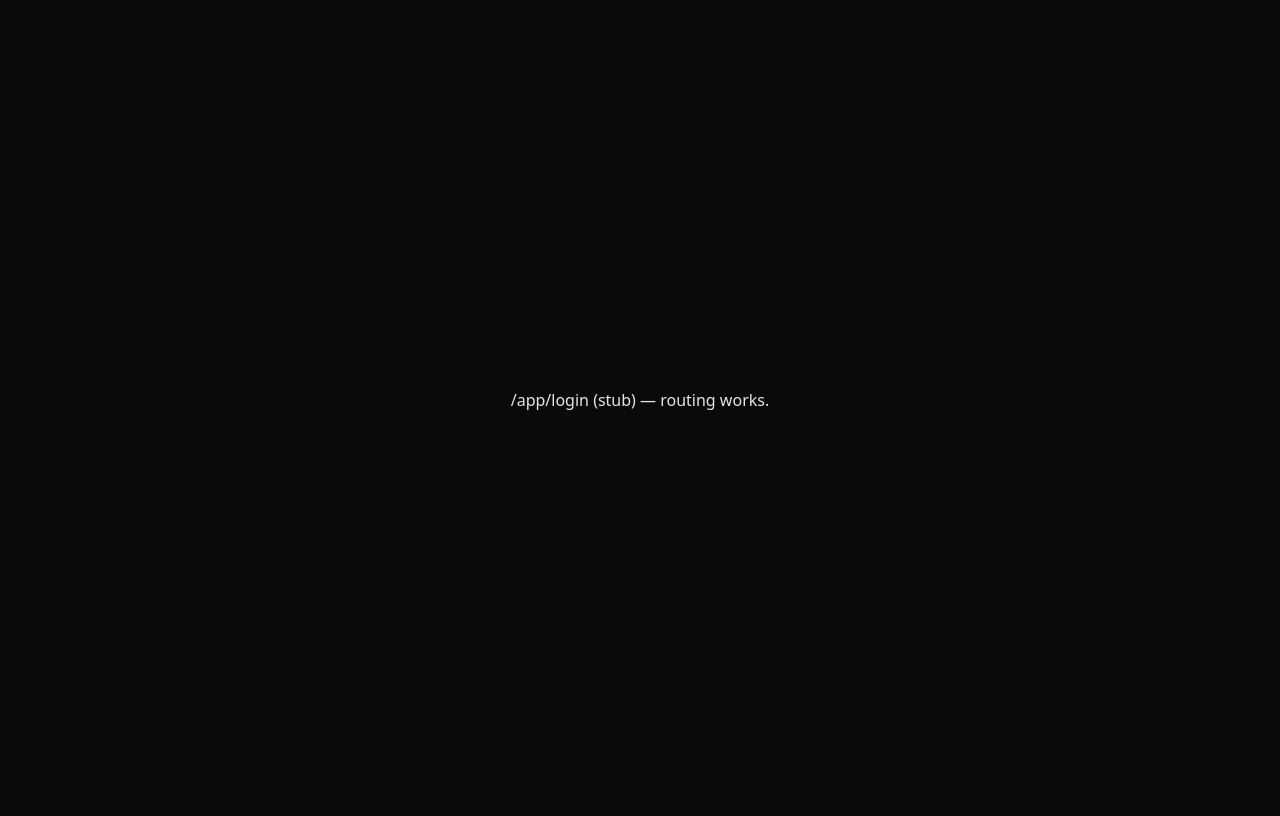
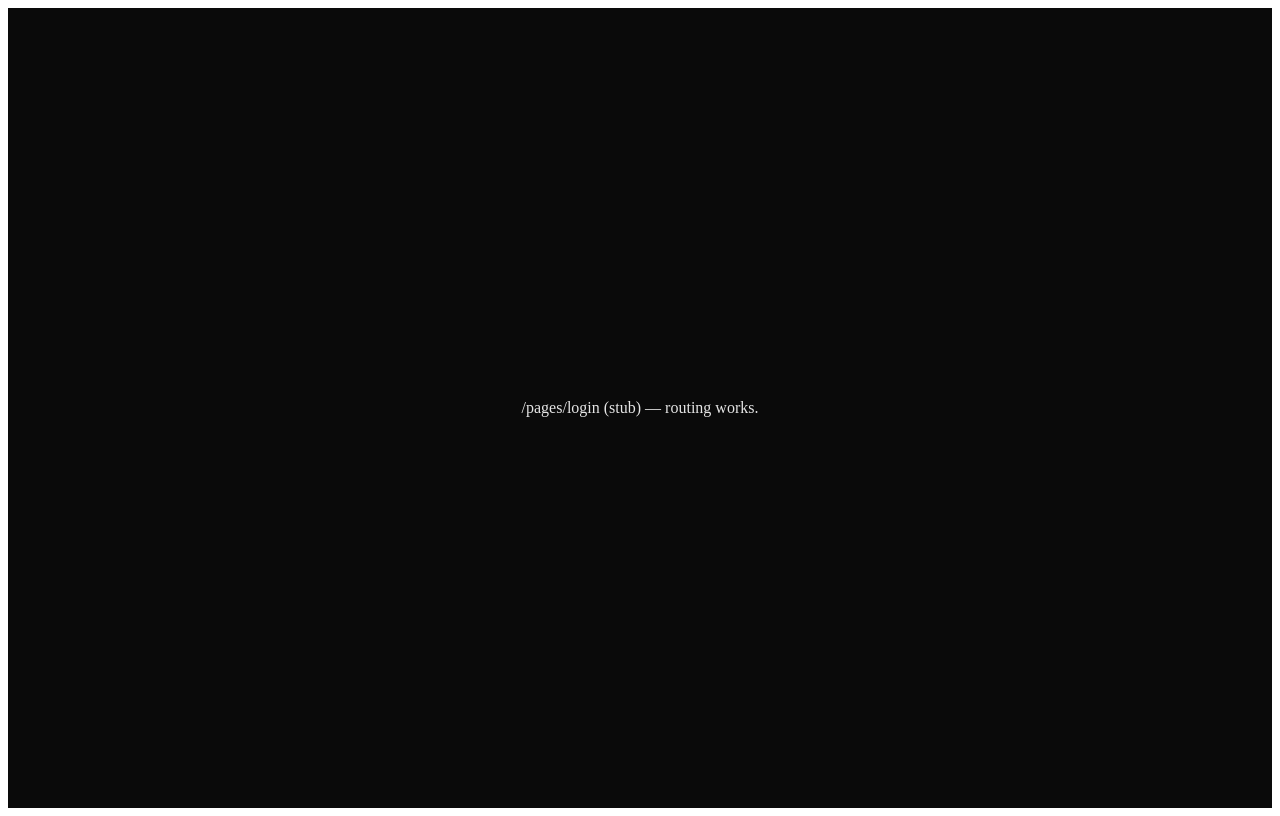
Before and after one commit to NickHuizenga/municipal-saas, a Next.js app: page /login in a window 1280 px wide. Built offline with nearby package versions, Linux system fonts and the light colour scheme.

Commit message:
Create login.tsx

```diff
--- /dev/null
+++ b/pages/login.tsx
@@ -0,0 +1,7 @@
+export default function LoginStub() {
+  return (
+    <div style={{minHeight:'100vh',display:'grid',placeItems:'center',color:'#e5e5e5',background:'#0a0a0a'}}>
+      <div>/pages/login (stub) — routing works.</div>
+    </div>
+  );
+}
```
